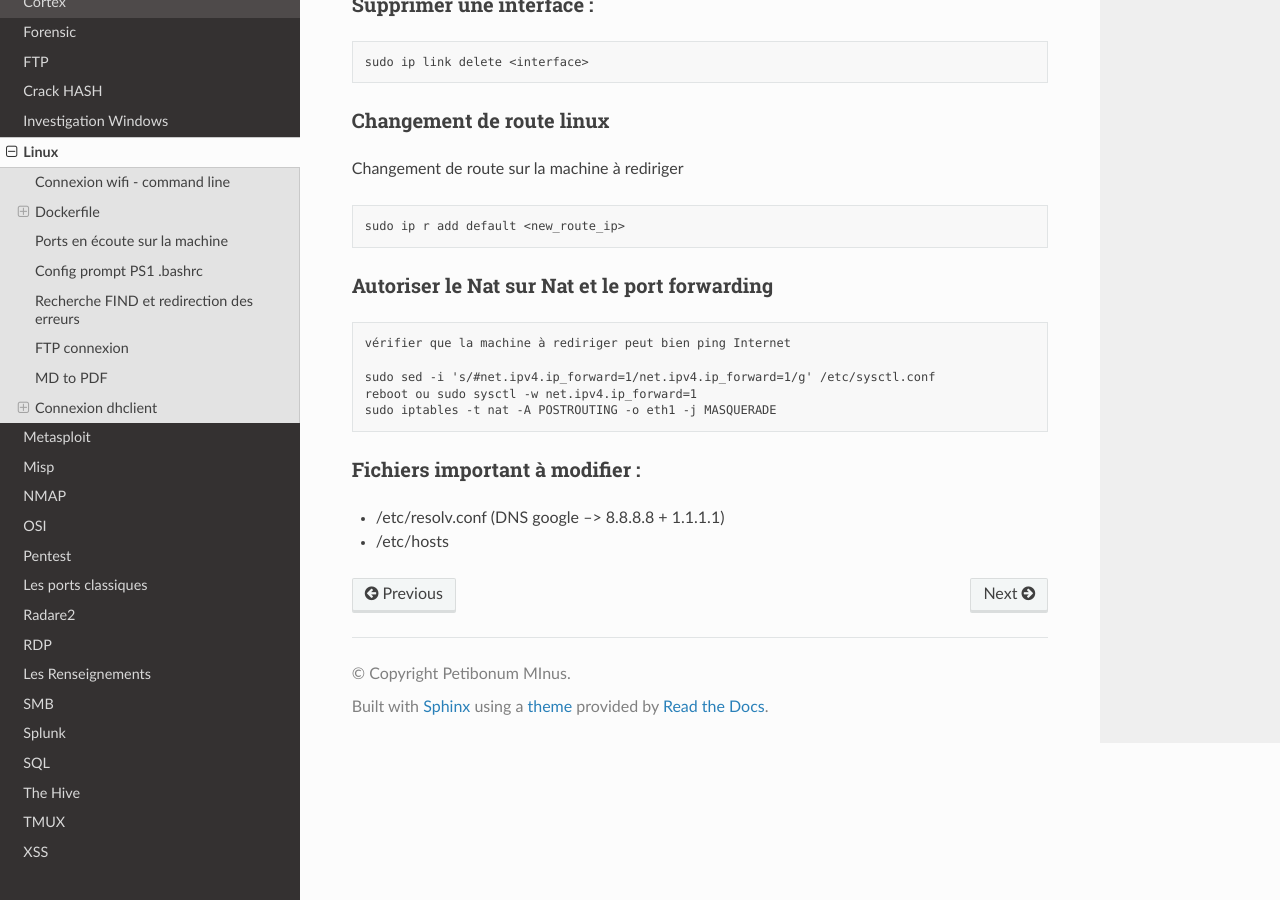
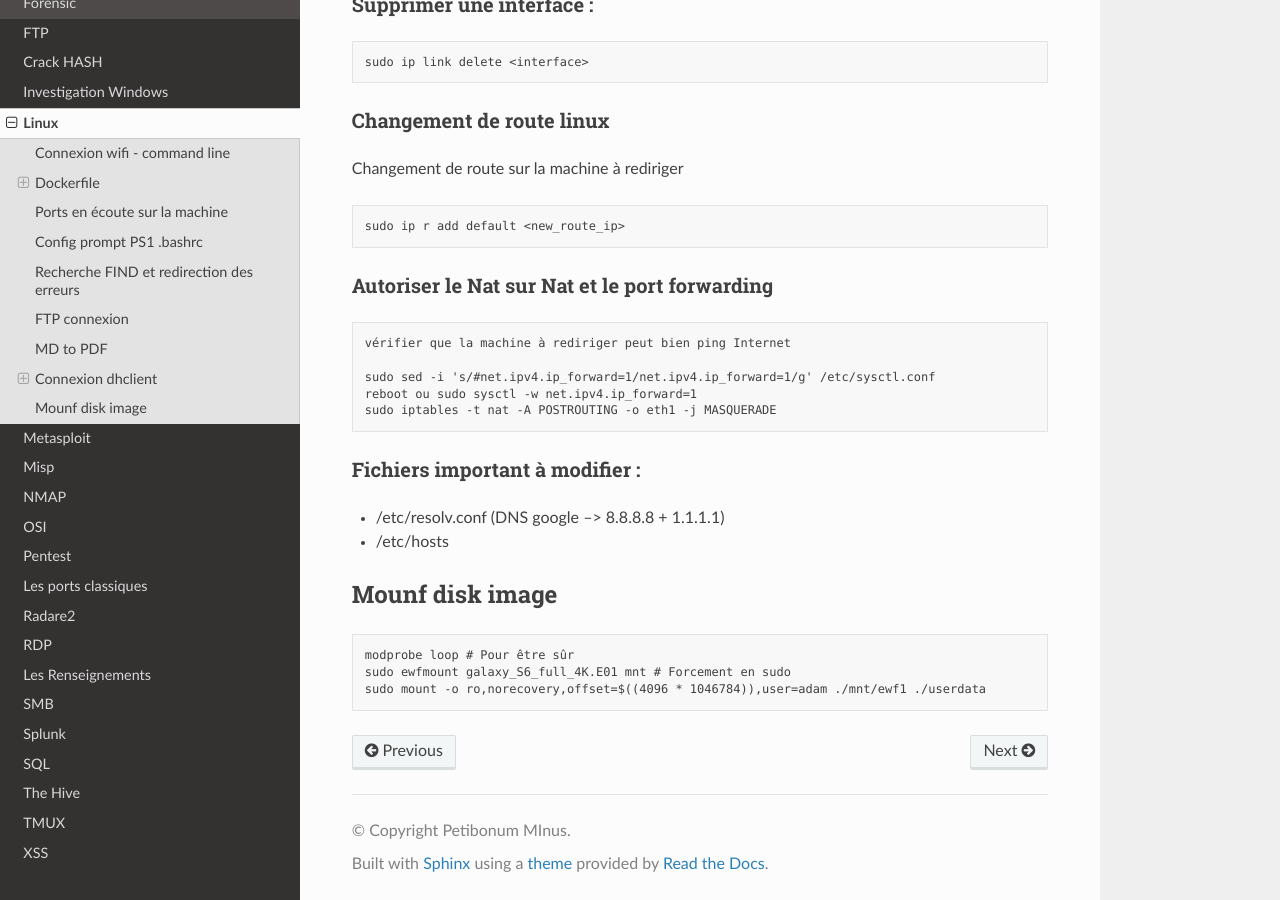
Before and after one commit to Iole-Bri/misp_docs_2, a Sphinx documentation site: the page built from docs/source/src/linux.md, in a window 1280 px wide and 900 px high, scrolled down 3212 px. Built offline with Sphinx 7.4.7 and the Read the Docs theme 2.0.0, drawn with Linux system fonts in a browser that asks for light colours.

Commit message:
linux.md

````diff
--- a/docs/source/src/linux.md
+++ b/docs/source/src/linux.md
@@ -166,3 +166,10 @@ sudo iptables -t nat -A POSTROUTING -o eth1 -j MASQUERADE
 ### Fichiers important à modifier :
 * /etc/resolv.conf (DNS google --> 8.8.8.8 + 1.1.1.1)
 * /etc/hosts
+
+## Mounf disk image
+```bash=
+modprobe loop # Pour être sûr
+sudo ewfmount galaxy_S6_full_4K.E01 mnt # Forcement en sudo
+sudo mount -o ro,norecovery,offset=$((4096 * 1046784)),user=adam ./mnt/ewf1 ./userdata
+```
````
